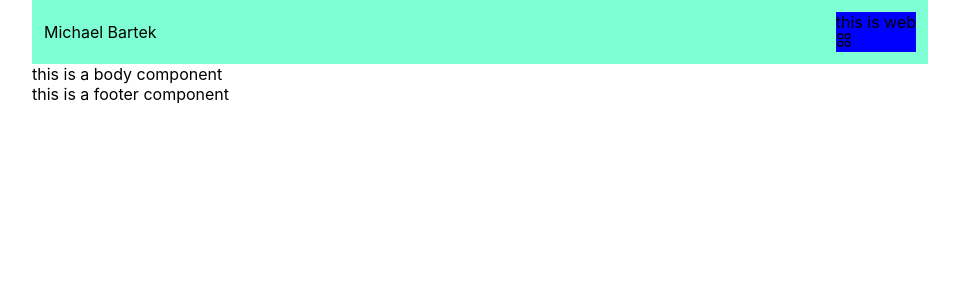
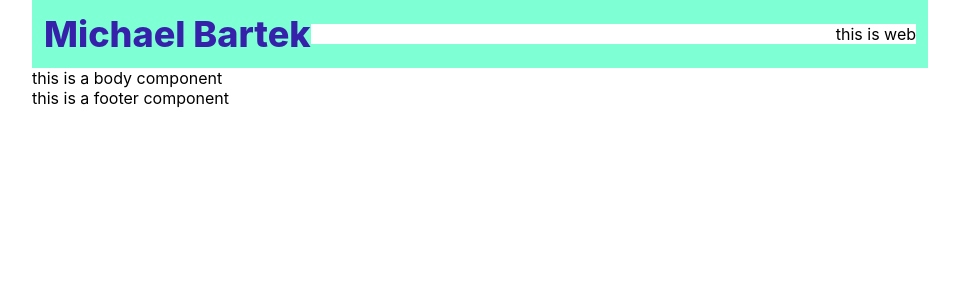
Before and after one commit to Hoybaby/React-Portfolio, a React (Create React App) app: page / in a window 1280 px wide. Shown: the top 300 px of the page, without its empty margins (160-1119 px from the left). Built offline with nearby package versions, Linux system fonts and the light colour scheme.

Commit message:
making some changes to my name on the page as well as the icon sizing and display

```diff
--- a/src/components/Header/Header.css
+++ b/src/components/Header/Header.css
@@ -11,5 +11,27 @@
 }
 
 .menu {
-    background-color: blue;
+    background-color: white;
+    display: flex;
+    flex: 1;
+    justify-content: flex-end;
 }
+
+.menu-icon {
+    font-size: 24px;
+}
+
+.mobile-menu {
+    display: none;
+}
+
+.web-menu {
+    display: flex;
+}
+
+.logo {
+    display: flex;
+    font-size: 36px;
+    color: rgb(54, 34, 170);
+    font-weight: 800;
+}
--- a/src/components/Header/Header.jsx
+++ b/src/components/Header/Header.jsx
@@ -21,7 +21,7 @@ function Header() {
                     <Web/>
 
                 </div>
-                <div className="mobile-menu">
+                <div className="mobile-menu menu-icon">
                     {/* this will make the the icon clickable and open the mobile sidebar */}
                     <GrAppsRounded onClick={() => setIsOpen(!isOpen)}/>
                 </div>
```
